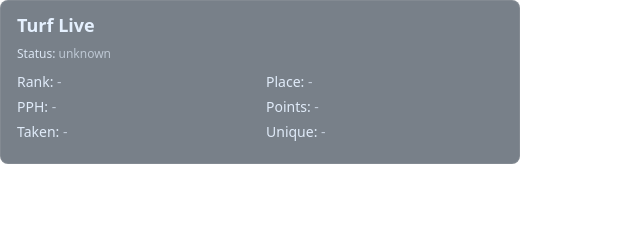
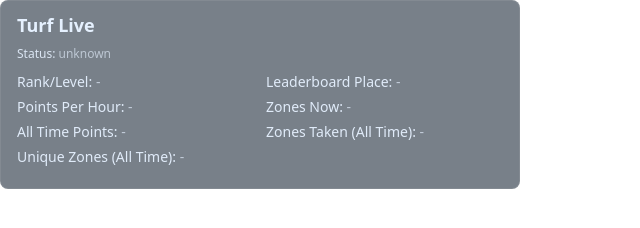
Before and after one commit to JuggleWithTim/TurfStream, a website: page public/index.html in a window 1280 px wide. Shown: the whole page, without its empty margins (0-640 px from the left). Drawn offline with nearby package versions, Linux system fonts and the light colour scheme; no server answers.

Commit message:
Add zones tracking and update stats display in UI

```diff
--- a/public/client.js
+++ b/public/client.js
@@ -2,11 +2,10 @@
   const feedEl = document.getElementById('feed');
   const subtitleEl = document.getElementById('subtitle');
   const presenceEl = document.getElementById('presence');
-  const mapEl = document.getElementById('map');
-
-  const rankEl = document.getElementById('rank');
+  const mapEl = document.getElementById('map');const rankEl = document.getElementById('rank');
   const placeEl = document.getElementById('place');
   const pphEl = document.getElementById('pph');
+  const zonesNowEl = document.getElementById('zonesNow');
   const pointsEl = document.getElementById('points');
   const takenEl = document.getElementById('taken');
   const uniqueEl = document.getElementById('unique');
@@ -53,13 +52,12 @@
   function renderFeed() {
     feedEl.innerHTML = '';
     for (const li of items) feedEl.appendChild(li);
-  }
-
-  function setStats(s) {
+  }function setStats(s) {
     subtitleEl.textContent = s?.name ? `Tracking ${s.name}` : 'Tracking…';
     rankEl.textContent = s?.rank ?? '-';
     placeEl.textContent = s?.place ?? '-';
     pphEl.textContent = s?.pointsPerHour ?? '-';
+    zonesNowEl.textContent = (Array.isArray(s?.zones) ? s.zones.length : (Number.isFinite(s?.zonesNow) ? s.zonesNow : '-'));
     pointsEl.textContent = s?.points ?? '-';
     takenEl.textContent = s?.taken ?? '-';
     uniqueEl.textContent = s?.uniqueZonesTaken ?? '-';
--- a/public/index.html
+++ b/public/index.html
@@ -77,15 +77,14 @@
       <div class="subtitle" id="subtitle"></div>
     </div>
 
-    <div class="online" id="presence">Status: <span class="muted">unknown</span></div>
-
-    <div class="stats" id="stats">
-      <div>Rank: <span class="muted" id="rank">-</span></div>
-      <div>Place: <span class="muted" id="place">-</span></div>
-      <div>PPH: <span class="muted" id="pph">-</span></div>
-      <div>Points: <span class="muted" id="points">-</span></div>
-      <div>Taken: <span class="muted" id="taken">-</span></div>
-      <div>Unique: <span class="muted" id="unique">-</span></div>
+    <div class="online" id="presence">Status: <span class="muted">unknown</span></div><div class="stats" id="stats">
+      <div>Rank/Level: <span class="muted" id="rank">-</span></div>
+      <div>Leaderboard Place: <span class="muted" id="place">-</span></div>
+      <div>Points Per Hour: <span class="muted" id="pph">-</span></div>
+      <div>Zones Now: <span class="muted" id="zonesNow">-</span></div>
+      <div>All Time Points: <span class="muted" id="points">-</span></div>
+      <div>Zones Taken (All Time): <span class="muted" id="taken">-</span></div>
+      <div>Unique Zones (All Time): <span class="muted" id="unique">-</span></div>
     </div>
 
     <ul class="feed" id="feed"></ul>
```
Also changed, not shown: data/state.json (added, +8 -0 lines), src/server.js (+4 -3 lines).
